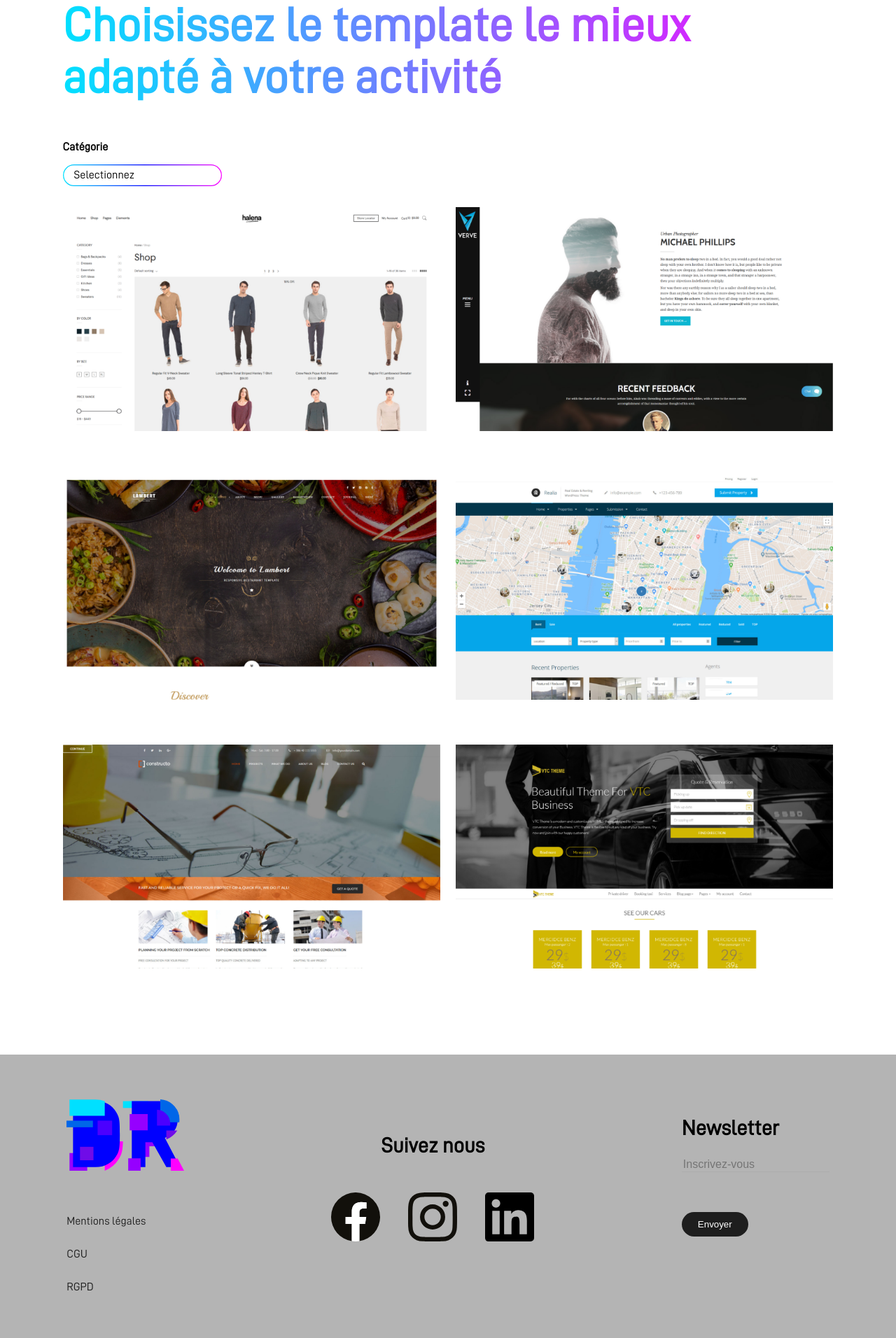
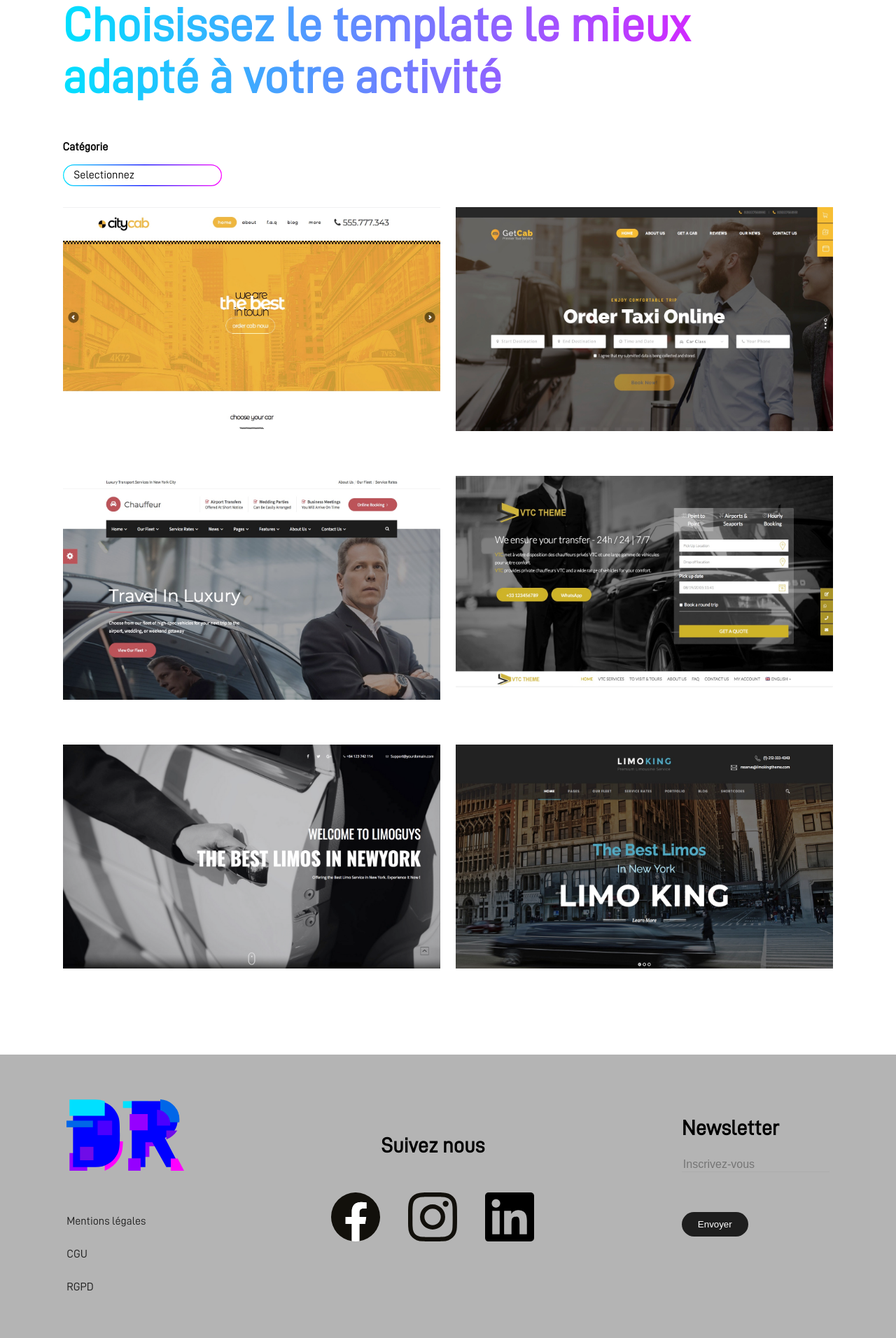
Before and after one commit to LaurentEldin/DropshipResource2, a Symfony app: template templates/exclusivite/vtc.html.twig in a window 1280 px wide. Shown: the part 226-2138 px from the top of the page at 70% size. Run offline with Twig, Linux system fonts and the light colour scheme; the template is opened without the code that fills it, so the values that code supplies are empty; some libraries are stand-ins or nearby versions.

Commit message:
page vtc ok

```diff
--- a/public/asset/css/style.css
+++ b/public/asset/css/style.css
@@ -2247,6 +2247,22 @@ td, th /* Mettre une bordure sur les td ET les th */
     height: 320px;
     z-index: 60;
 }
+.optionsPaiement{
+    position: absolute;
+    right: 0;
+    top: 0;
+    color: transparent;
+}
+#myBtnPaiement{
+    background-image: url("../img/bouton.svg");
+    background-color: white;
+    background-size: contain;
+    border: none;
+    background-repeat: no-repeat;
+    height: 100%;
+    width: 100%;
+    padding: 7px 16px;
+}
 /*
 ----------------------------------------------------------------------------------------------------------------------
 -------------------------------------------CSS Home PAGE carousel-------------------------------------------------------------------
--- a/templates/exclusivite/vtc.html.twig
+++ b/templates/exclusivite/vtc.html.twig
@@ -30,71 +30,71 @@
             </div>
         </div>
         <div class="imgTemplateContainer displayNone">
-            <a href="{{ path('ecommerce') }}" class="templateContainer">
-                <img class="imgTemplate" src="{{ asset('asset/img/e-commerce.png') }}" alt="illustration template" title="illustration template">
+            <a href="http://demo.spyropress.com/themeforest/citycabs/" target="_blank" class="templateContainer">
+                <img class="imgTemplate" src="{{ asset('asset/img/CITYCAB.jpg') }}" alt="illustration template" title="illustration template">
                 <span class="hoverImgTemplate">
-                    <p class="pImgTemplate">E-commerce</p>
+                    <p class="pImgTemplate">CITYCAB</p>
                     </span>
             </a>
-            <a href="{{ path('portfolio') }}" class="templateContainer">
-                <img class="imgTemplate" src="{{ asset('asset/img/portfolio.png') }}" alt="illustration template" title="illustration template">
+            <a href="http://getcab.ancorathemes.com/" target="_blank" class="templateContainer">
+                <img class="imgTemplate" src="{{ asset('asset/img/GETCAB.jpg') }}" alt="illustration template" title="illustration template">
                 <span class="hoverImgTemplate">
-                    <p class="pImgTemplate">Portfolio</p>
+                    <p class="pImgTemplate">GETCAB</p>
                 </span>
             </a>
         </div>
         <div class="imgTemplateContainer displayNone">
-            <a href="{{ path('restaurant') }}" class="templateContainer">
-                <img class="imgTemplate" src="{{ asset('asset/img/restaurant.png') }}" alt="illustration template" title="illustration template">
+            <a href="http://themes.quitenicestuff2.com/chauffeurwp/demo3/home-iii/" target="_blank" class="templateContainer">
+                <img class="imgTemplate" src="{{ asset('asset/img/HOME.jpg') }}" alt="illustration template" title="illustration template">
                 <span class="hoverImgTemplate">
-                    <p class="pImgTemplate">Restaurant</p>
+                    <p class="pImgTemplate">HOME</p>
                 </span>
             </a>
-            <a href="{{ path('immobilier') }}" class="templateContainer">
-                <img class="imgTemplate" src="{{ asset('asset/img/immobilier.png') }}" alt="illustration template" title="illustration template">
+            <a href="http://wpdemo.kimarotec.net/vtc-theme/" target="_blank" class="templateContainer">
+                <img class="imgTemplate" src="{{ asset('asset/img/KIMAROTEC.jpg') }}" alt="illustration template" title="illustration template">
                 <span class="hoverImgTemplate">
-                    <p class="pImgTemplate">Immobilier</p>
+                    <p class="pImgTemplate">KIMAROTEC</p>
                 </span>
             </a>
         </div>
         <div class="imgTemplateContainer displayNone">
-            <a href="{{ path('habitat') }}" class="templateContainer">
-                <img class="imgTemplate" src="{{ asset('asset/img/habitat.png') }}" alt="illustration template" title="illustration template">
+            <a href="http://demo.earththeme.com/limoguys/" target="_blank" class="templateContainer">
+                <img class="imgTemplate" src="{{ asset('asset/img/LIMOGUYS.jpg') }}" alt="illustration template" title="illustration template">
                 <span class="hoverImgTemplate">
-                    <p class="pImgTemplate">Habitat</p>
+                    <p class="pImgTemplate">LIMOGUYS</p>
                 </span>
             </a>
-            <a href="{{ path('vtc') }}" class="templateContainer">
-                <img class="imgTemplate" src="{{ asset('asset/img/Vtc.png') }}" alt="illustration template" title="illustration template">
+            <a href="https://demo.goodlayers.com/limoking/" target="_blank" class="templateContainer">
+                <img class="imgTemplate" src="{{ asset('asset/img/LIMOKING.jpg') }}" alt="illustration template" title="illustration template">
                 <span class="hoverImgTemplate">
-                    <p class="pImgTemplate">Vtc</p>
+                    <p class="pImgTemplate">LIMOKING</p>
                 </span>
             </a>
         </div>
         <div class="mobilBlock">
-            <a href="{{ path('ecommerce') }}" class="templateContainer">
-                <img class="imgTemplate" src="{{ asset('asset/img/e-commerce.png') }}" alt="illustration template" title="illustration template">
-                <p class="pImgTemplateResponsive">E-commerce</p>
+            <a href="http://demo.spyropress.com/themeforest/citycabs/" target="_blank" class="templateContainer">
+                <img class="imgTemplate" src="{{ asset('asset/img/CITYCAB.jpg') }}" alt="illustration template" title="illustration template">
+                <p class="pImgTemplateResponsive">CITYCAB</p>
             </a>
-            <a href="{{ path('portfolio') }}" class="templateContainer">
-                <img class="imgTemplate" src="{{ asset('asset/img/portfolio.png') }}" alt="illustration template" title="illustration template">
-                <p class="pImgTemplateResponsive">Portfolio</p>
+            <a href="http://getcab.ancorathemes.com/" target="_blank" class="templateContainer">
+                <img class="imgTemplate" src="{{ asset('asset/img/GETCAB.jpg') }}" alt="illustration template" title="illustration template">
+                <p class="pImgTemplateResponsive">GETCAB</p>
             </a>
-            <a href="{{ path('restaurant') }}" class="templateContainer">
-                <img class="imgTemplate" src="{{ asset('asset/img/restaurant.png') }}" alt="illustration template" title="illustration template">
-                <p class="pImgTemplateResponsive">Restaurant</p>
+            <a href="http://themes.quitenicestuff2.com/chauffeurwp/demo3/home-iii/" target="_blank" class="templateContainer">
+                <img class="imgTemplate" src="{{ asset('asset/img/HOME.jpg') }}" alt="illustration template" title="illustration template">
+                <p class="pImgTemplateResponsive">HOME</p>
             </a>
-            <a href="{{ path('immobilier') }}" class="templateContainer">
-                <img class="imgTemplate" src="{{ asset('asset/img/immobilier.png') }}" alt="illustration template" title="illustration template">
-                <p class="pImgTemplateResponsive">Immobilier</p>
+            <a href="http://wpdemo.kimarotec.net/vtc-theme/" target="_blank" class="templateContainer">
+                <img class="imgTemplate" src="{{ asset('asset/img/KIMAROTEC.jpg') }}" alt="illustration template" title="illustration template">
+                <p class="pImgTemplateResponsive">KIMAROTEC</p>
             </a>
-            <a href="{{ path('habitat') }}" class="templateContainer">
-                <img class="imgTemplate" src="{{ asset('asset/img/habitat.png') }}" alt="illustration template" title="illustration template">
-                <p class="pImgTemplateResponsive">Habitat</p>
+            <a href="http://demo.earththeme.com/limoguys/" target="_blank" class="templateContainer">
+                <img class="imgTemplate" src="{{ asset('asset/img/LIMOGUYS.jpg') }}" alt="illustration template" title="illustration template">
+                <p class="pImgTemplateResponsive">LIMOGUYS</p>
             </a>
-            <a href="{{ path('vtc') }}" class="templateContainer">
-                <img class="imgTemplate" src="{{ asset('asset/img/Vtc.png') }}" alt="illustration template" title="illustration template">
-                <p class="pImgTemplateResponsive">Vtc</p>
+            <a href="https://demo.goodlayers.com/limoking/" target="_blank" class="templateContainer">
+                <img class="imgTemplate" src="{{ asset('asset/img/LIMOKING.jpg') }}" alt="illustration template" title="illustration template">
+                <p class="pImgTemplateResponsive">LIMOKING</p>
             </a>
         </div>
     </main>
```
Also changed, not shown: public/asset/img/CITYCAB.jpg (added), public/asset/img/GETCAB.jpg (added), public/asset/img/HOME.jpg (added), public/asset/img/KIMAROTEC.jpg (added), public/asset/img/LIMOGUYS.jpg (added), public/asset/img/LIMOKING.jpg (added).
